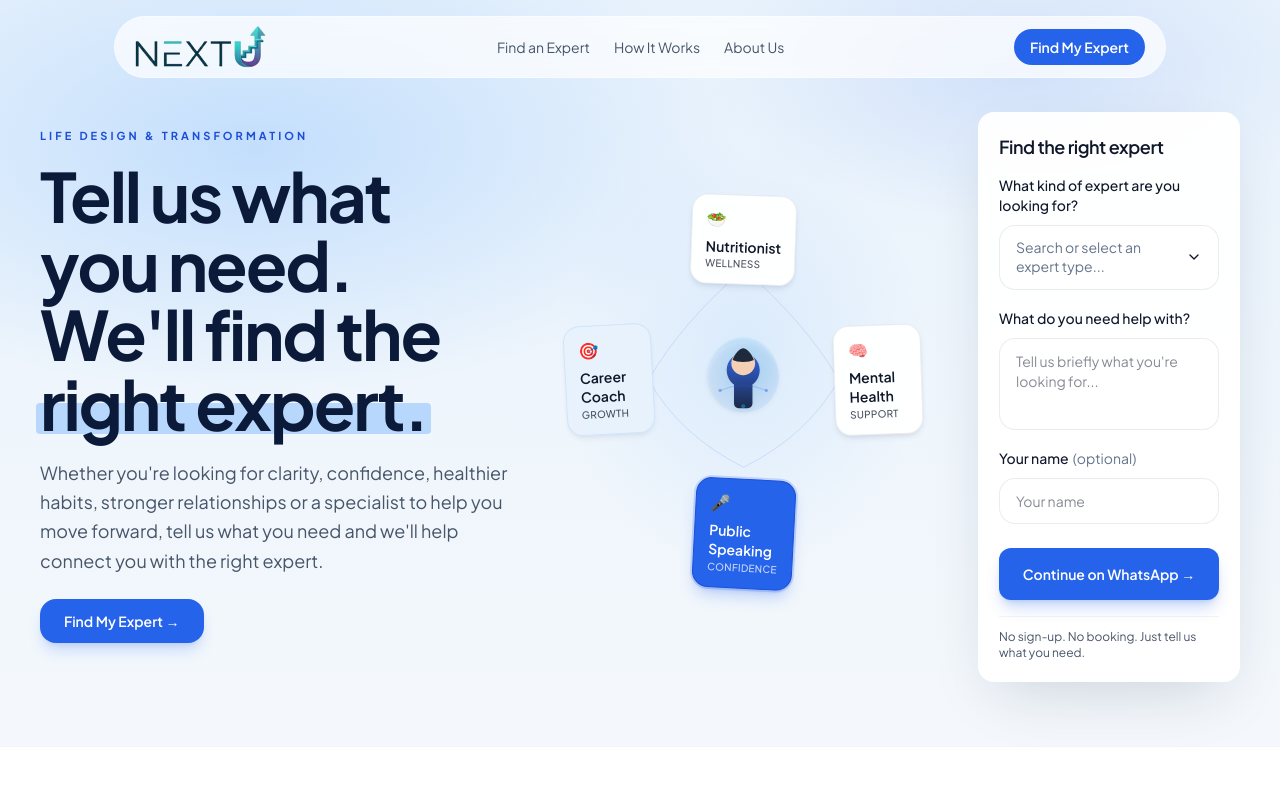
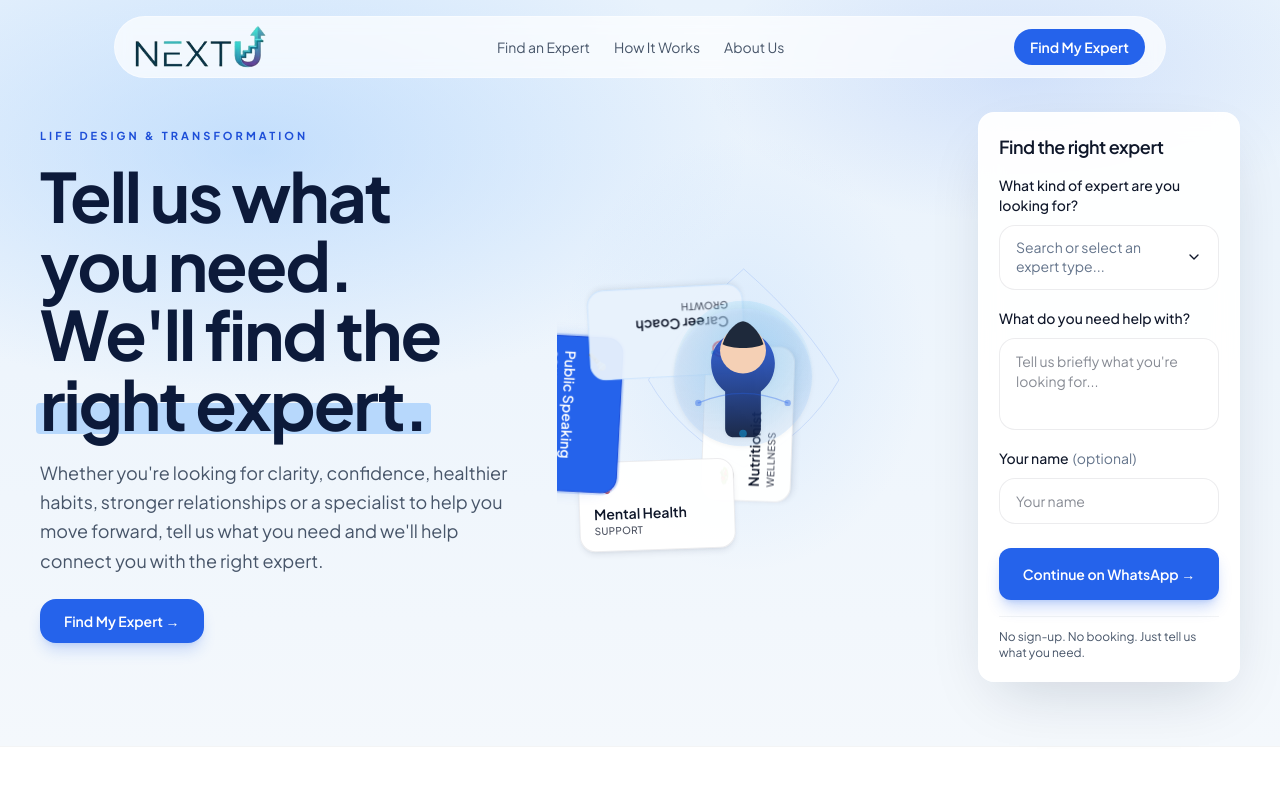
Before and after one commit to akshayjain19/nextu, a Next.js app: page / in a window 1280 px wide. Shown: the top 800 px of the page. Built offline with nearby package versions, Linux system fonts and the light colour scheme.

Commit message:
feat: clockwise hero expert card orbit with upright counter-rotation
Co-authored-by: akshayjain19 <akshayjain19@users.noreply.github.com>

```diff
--- a/src/components/nextu/expert-constellation.tsx
+++ b/src/components/nextu/expert-constellation.tsx
@@ -12,16 +12,35 @@ const toneClass: Record<HeroExpertCard["tone"], string> = {
   cobalt: "bg-cobalt text-white border-cobalt-deep shadow-lg shadow-cobalt/25",
 };
 
-const FLOAT_DURATION = 5.2;
+const ORBIT_DURATION_S = 20;
+
+const [career, nutrition, mental, speaking] = heroExpertCards;
+
+/** Clockwise orbit start: top → right → bottom → left */
+
+const ORBIT_LAYOUT = [
+  { card: nutrition, angleDeg: -90 },
+  { card: mental, angleDeg: 0 },
+  { card: speaking, angleDeg: 90 },
+  { card: career, angleDeg: 180 },
+] as const;
+
+const orbitSpin = {
+  duration: ORBIT_DURATION_S,
+  repeat: Infinity,
+  ease: "linear" as const,
+};
 
 function ExpertCard({
   card,
   delay,
   className,
+  orbit = false,
 }: {
   card: HeroExpertCard;
   delay: number;
   className?: string;
+  orbit?: boolean;
 }) {
   const reduceMotion = useReducedMotion();
 
@@ -36,19 +55,24 @@ function ExpertCard({
       style={{ rotate: `${card.rotate}deg` }}
       initial={reduceMotion ? false : { opacity: 0, y: 12 }}
       animate={
-        reduceMotion
+        reduceMotion || orbit
           ? { opacity: 1, y: 0 }
           : { opacity: 1, y: [0, -3, 0] }
       }
-      transition={{
+      transition={
+        orbit
+          ? { opacity: { delay, duration: 0.45 } }
+          : {
               opacity: { delay, duration: 0.45 },
               y: {
                 delay: 1 + delay,
-          duration: FLOAT_DURATION + delay * 0.2,
+                duration: 5.2 + delay * 0.2,
                 repeat: Infinity,
                 ease: "easeInOut",
               },
-      }}
+            }
+      }
+      whileHover={reduceMotion ? undefined : { scale: 1.03, y: -2 }}
     >
       <span className="text-base" aria-hidden>{card.icon}</span>
       <p className="mt-1.5 text-sm font-semibold leading-snug">{card.title}</p>
@@ -59,13 +83,98 @@ function ExpertCard({
   );
 }
 
-export function ExpertConstellation() {
-  const reduceMotion = useReducedMotion();
-  const [career, nutrition, mental, speaking] = heroExpertCards;
+function OrbitRing({ reduceMotion }: { reduceMotion: boolean | null }) {
+  if (reduceMotion) return null;
 
   return (
     <div
-      className="relative mx-auto w-full max-w-[560px] px-2 py-6 sm:py-8 lg:mx-0 lg:py-10"
+      className="pointer-events-none absolute left-1/2 top-1/2 z-[1] size-0 [--orbit-r:118px] max-[430px]:[--orbit-r:104px] sm:[--orbit-r:138px] md:[--orbit-r:152px]"
+      aria-hidden
+    >
+      <motion.div
+        className="relative size-0 origin-center will-change-transform"
+        animate={{ rotate: 360 }}
+        transition={orbitSpin}
+      >
+        {ORBIT_LAYOUT.map(({ card, angleDeg }, index) => (
+          <div
+            key={card.id}
+            className="pointer-events-none absolute left-0 top-0"
+            style={{
+              transform: `rotate(${angleDeg}deg) translateX(var(--orbit-r))`,
+            }}
+          >
+            <motion.div
+              className="pointer-events-auto -translate-x-1/2 -translate-y-1/2 will-change-transform"
+              animate={{ rotate: -360 }}
+              transition={orbitSpin}
+            >
+              <ExpertCard card={card} delay={0.06 + index * 0.05} orbit />
+            </motion.div>
+          </div>
+        ))}
+      </motion.div>
+    </div>
+  );
+}
+
+function StaticDesktopGrid() {
+  return (
+    <div className="relative hidden min-h-[400px] sm:grid sm:grid-cols-3 sm:grid-rows-3 sm:gap-x-8 sm:gap-y-6 md:min-h-[440px] md:gap-x-10 md:gap-y-8">
+      <div className="col-start-2 row-start-1 flex justify-center self-end">
+        <ExpertCard card={nutrition} delay={0.12} />
+      </div>
+      <div className="col-start-1 row-start-2 flex items-center justify-end pr-1">
+        <ExpertCard card={career} delay={0.06} />
+      </div>
+      <div className="col-start-2 row-start-2 flex items-center justify-center">
+        <HeroCentralVisual />
+      </div>
+      <div className="col-start-3 row-start-2 flex items-center justify-start pl-1">
+        <ExpertCard card={mental} delay={0.18} />
+      </div>
+      <div className="col-start-2 row-start-3 flex justify-center self-start pt-1">
+        <ExpertCard card={speaking} delay={0.24} />
+      </div>
+    </div>
+  );
+}
+
+function StaticMobileStack() {
+  return (
+    <div className="flex flex-col items-center gap-8 sm:hidden">
+      <HeroCentralVisual />
+      <div className="grid w-full max-w-[340px] grid-cols-2 gap-5">
+        <ExpertCard card={career} delay={0.08} className="w-full max-w-[156px] justify-self-end" />
+        <ExpertCard card={nutrition} delay={0.12} className="w-full max-w-[156px] justify-self-start" />
+      </div>
+      <ExpertCard card={mental} delay={0.16} />
+    </div>
+  );
+}
+
+function AnimatedOrbitStage() {
+  const reduceMotion = useReducedMotion();
+
+  return (
+    <div
+      className="relative min-h-[360px] w-full sm:min-h-[420px] md:min-h-[440px]"
+      aria-hidden
+    >
+      <div className="absolute left-1/2 top-1/2 z-10 -translate-x-1/2 -translate-y-1/2">
+        <HeroCentralVisual />
+      </div>
+      <OrbitRing reduceMotion={reduceMotion} />
+    </div>
+  );
+}
+
+export function ExpertConstellation() {
+  const reduceMotion = useReducedMotion();
+
+  return (
+    <div
+      className="relative mx-auto w-full max-w-[560px] overflow-hidden px-2 py-6 sm:py-8 lg:mx-0 lg:py-10"
       aria-hidden
     >
       <div
@@ -92,34 +201,14 @@ export function ExpertConstellation() {
         />
       </svg>
 
-      {/* Desktop / tablet: orbital grid */}
-      <div className="relative hidden min-h-[400px] sm:grid sm:grid-cols-3 sm:grid-rows-3 sm:gap-x-8 sm:gap-y-6 md:min-h-[440px] md:gap-x-10 md:gap-y-8">
-        <div className="col-start-2 row-start-1 flex justify-center self-end">
-          <ExpertCard card={nutrition} delay={0.12} />
-        </div>
-        <div className="col-start-1 row-start-2 flex items-center justify-end pr-1">
-          <ExpertCard card={career} delay={0.06} />
-        </div>
-        <div className="col-start-2 row-start-2 flex items-center justify-center">
-          <HeroCentralVisual />
-        </div>
-        <div className="col-start-3 row-start-2 flex items-center justify-start pl-1">
-          <ExpertCard card={mental} delay={0.18} />
-        </div>
-        <div className="col-start-2 row-start-3 flex justify-center self-start pt-1">
-          <ExpertCard card={speaking} delay={0.24} />
-        </div>
-      </div>
-
-      {/* Mobile: simplified stack */}
-      <div className="flex flex-col items-center gap-8 sm:hidden">
-        <HeroCentralVisual />
-        <div className="grid w-full max-w-[340px] grid-cols-2 gap-5">
-          <ExpertCard card={career} delay={0.08} className="w-full max-w-[156px] justify-self-end" />
-          <ExpertCard card={nutrition} delay={0.12} className="w-full max-w-[156px] justify-self-start" />
-        </div>
-        <ExpertCard card={mental} delay={0.16} />
-      </div>
+      {reduceMotion ? (
+        <>
+          <StaticDesktopGrid />
+          <StaticMobileStack />
+        </>
+      ) : (
+        <AnimatedOrbitStage />
+      )}
     </div>
   );
 }
```
Lines whose indentation alone changed are shown as unchanged.
